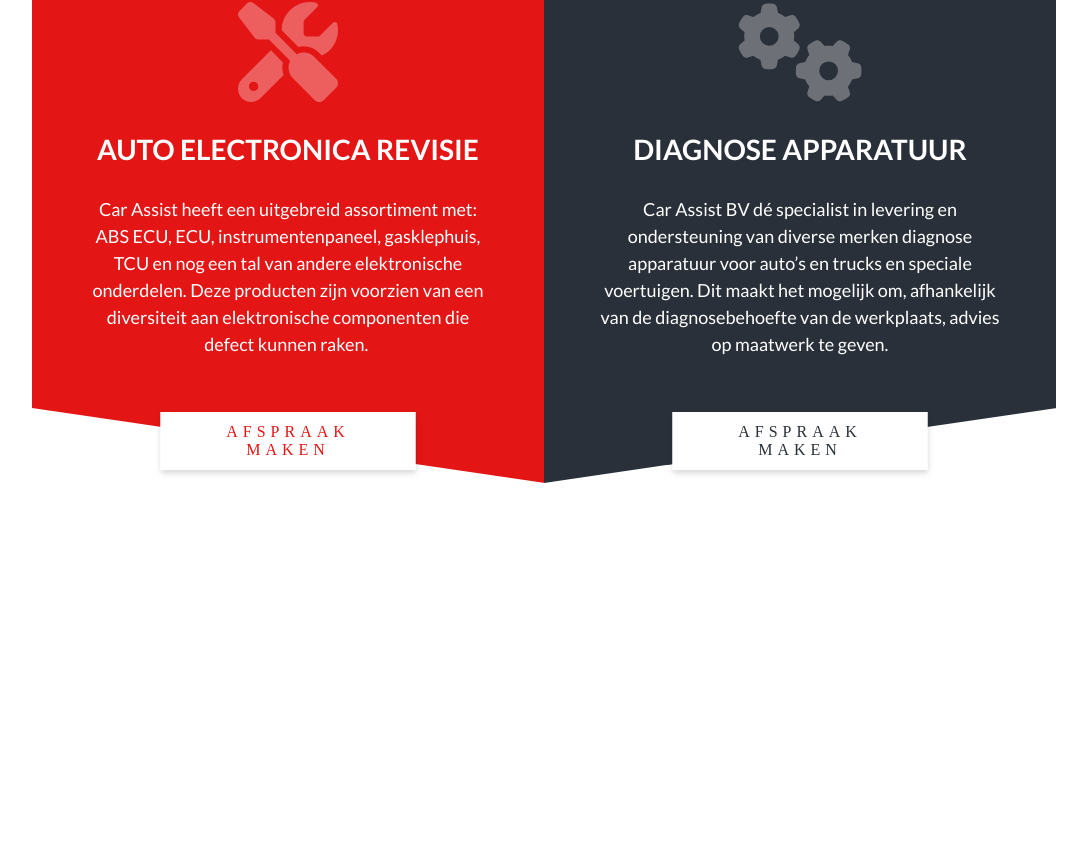
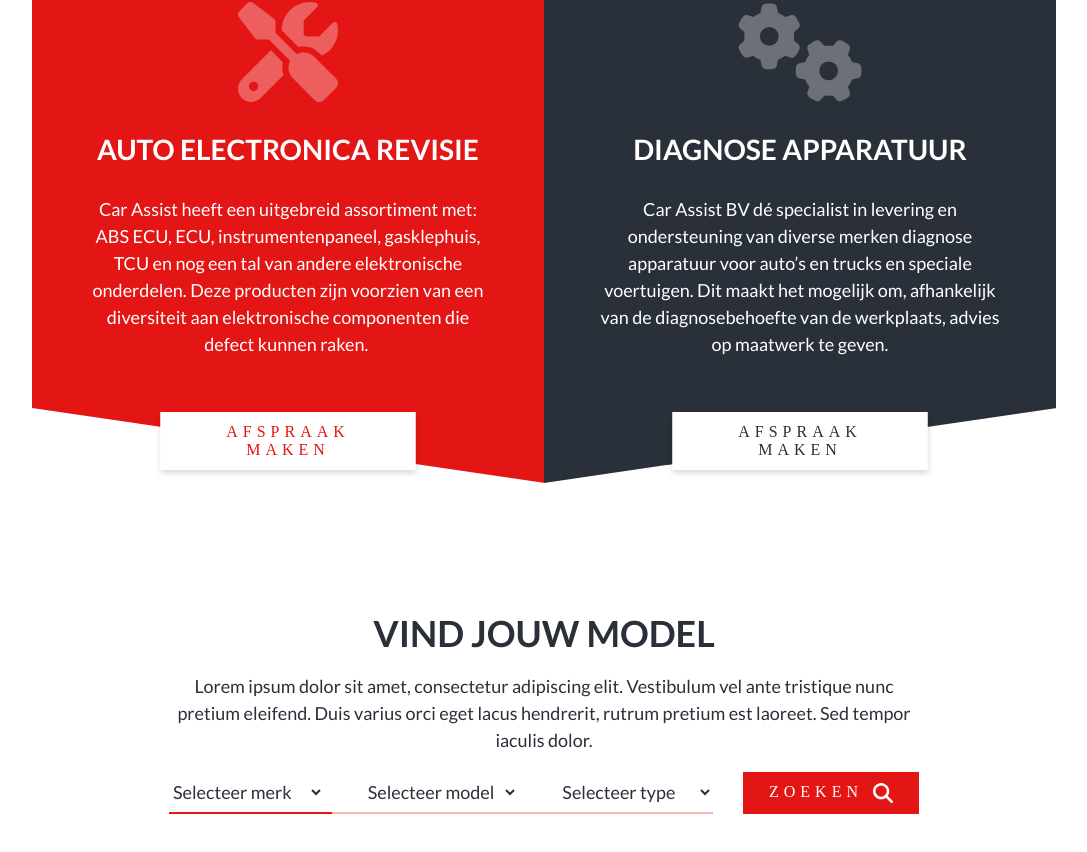
Before and after one commit to thomcrielaard/website-ecurepair, a Next.js app in the folder website-abspompspecialist/: page / in a window 1280 px wide. Shown: the part 848-1700 px from the top of the page, without its empty margins (96-1183 px from the left). Before the commit the page ends 1416 px from the top, so only its background shows below. Built offline with nearby package versions, Linux system fonts and the light colour scheme; a web font is replaced by a local one.

Commit message:
WIP: Adding homepage

```diff
--- a/website-abspompspecialist/components/modules/BigBanner.js
+++ b/website-abspompspecialist/components/modules/BigBanner.js
@@ -48,14 +48,13 @@
         >
           <Logo width={size.width < Breakpoints.xs ? "200px" : "300px"} />
 
-          <div style={{ maxWidth: 750 }}>
           <Text
             text="Lorem ipsum dolor sit amet, consectetur adipiscing elit. Vestibulum vel ante tristique nunc pretium eleifend. Duis varius orci eget lacus hendrerit, rutrum pretium est laoreet. Sed tempor iaculis dolor."
             color={Colors.WHITE}
             align="center"
             style={{ textShadow: "0px 0px 4px #000000" }}
+            slim
           />
-          </div>
 
           <Button
             text={
@@ -66,6 +65,7 @@
             borderColor={Colors.RED}
             backgroundColor={Colors.RED}
             color={Colors.WHITE}
+            href="#search"
           />
         </Container>
       </div>
--- a/website-abspompspecialist/components/modules/Button.js
+++ b/website-abspompspecialist/components/modules/Button.js
@@ -46,6 +46,7 @@
       }}
       onMouseEnter={() => setHover(true)}
       onMouseLeave={() => setHover(false)}
+      scroll={false}
     >
       {props.text}
     </Link>
--- a/website-abspompspecialist/components/modules/Cards.js
+++ b/website-abspompspecialist/components/modules/Cards.js
@@ -28,6 +28,14 @@
         }}
         padding={size.width < Breakpoints.md ? 0 : null}
         paddingVert={0}
+        style={{
+          marginBottom:
+            size.width < Breakpoints.xs
+              ? "calc(4rem + 60px)"
+              : size.width < Breakpoints.md
+              ? "calc(4rem + 35px)"
+              : "calc(4rem + 75px)",
+        }}
       >
         <div
           style={{
@@ -161,15 +169,6 @@
           />
         </div>
       </Container>
-
-      <br />
-      <br />
-      <br />
-      <br />
-      <br />
-      <br />
-      <br />
-      <br />
     </>
   );
 }
--- /dev/null
+++ b/website-abspompspecialist/components/modules/Searchbar.js
@@ -0,0 +1,172 @@
+import * as React from "react";
+
+import UseDimensions from "@/services/UseDimensions";
+import Breakpoints from "@/styles/Breakpoints";
+import Colors from "@/styles/Colors";
+
+import Title from "@/components/modules/text/Title";
+import Text from "@/components/modules/text/Text";
+import Button from "@/components/modules/Button";
+import MagnifyingGlass from "@/assets/svg/MagnifyingGlass";
+
+export default function Searchbar(props) {
+  const size = UseDimensions();
+
+  return (
+    <div style={{ display: "flex", justifyContent: "center" }} id="search">
+      <div
+        style={{
+          display: "flex",
+          justifyContent: "space-between",
+          flexDirection: size.width < Breakpoints.sm ? "column" : "row",
+          width: "100%",
+          maxWidth: 750,
+          gap: 30,
+        }}
+      >
+        <div
+          style={{
+            width: "100%",
+            display: "flex",
+            flexDirection: "column",
+            justifyContent: "space-between",
+          }}
+        >
+          <div
+            style={{
+              display: "flex",
+              gap:
+                size.width < Breakpoints.sm
+                  ? 5
+                  : size.width < Breakpoints.md
+                  ? 10
+                  : 40,
+              height: "100%",
+              flexDirection: size.width < Breakpoints.sm ? "column" : "row",
+            }}
+          >
+            <select
+              className="select-search"
+              style={{
+                width: "100%",
+                height: "100%",
+                background: "transparent",
+                border: 0,
+                color: Colors.GRAY,
+                fontFamily: "lato",
+                fontSize: 18,
+                fontWeight: 600,
+              }}
+            >
+              <option value="" disabled selected style={{ fontWeight: 500 }}>
+                Selecteer merk
+              </option>
+              <option value="opel" style={{ fontWeight: 500 }}>
+                Opel
+              </option>
+            </select>
+            {size.width < Breakpoints.sm && (
+              <div
+                style={{
+                  height: 1,
+                  width: "100%",
+                  backgroundColor: `${Colors.GRAY}50`,
+                  marginBottom: 10,
+                }}
+              />
+            )}
+            <select
+              className="select-search"
+              style={{
+                width: "100%",
+                height: "100%",
+                background: "transparent",
+                border: 0,
+                color: Colors.GRAY,
+                fontFamily: "lato",
+                fontSize: 18,
+                fontWeight: 600,
+              }}
+            >
+              <option value="" disabled selected style={{ fontWeight: 500 }}>
+                Selecteer model
+              </option>
+              <option value="astra" style={{ fontWeight: 500 }}>
+                Astra
+              </option>
+            </select>
+            {size.width < Breakpoints.sm && (
+              <div
+                style={{
+                  height: 1,
+                  width: "100%",
+                  backgroundColor: `${Colors.GRAY}50`,
+                  marginBottom: 10,
+                }}
+              />
+            )}
+            <select
+              className="select-search"
+              style={{
+                width: "100%",
+                height: "100%",
+                background: "transparent",
+                border: 0,
+                color: Colors.GRAY,
+                fontFamily: "lato",
+                fontSize: 18,
+                fontWeight: 600,
+              }}
+            >
+              <option value="" disabled selected style={{ fontWeight: 500 }}>
+                Selecteer type
+              </option>
+              <option value="opel" style={{ fontWeight: 500 }}>
+                H 2000 - 2006
+              </option>
+            </select>
+            {size.width < Breakpoints.sm && (
+              <div
+                style={{
+                  height: 1,
+                  width: "100%",
+                  backgroundColor: `${Colors.GRAY}50`,
+                }}
+              />
+            )}
+          </div>
+          {size.width >= Breakpoints.sm && (
+            <div style={{ display: "flex", width: "100%" }}>
+              <div
+                style={{
+                  backgroundColor: Colors.RED,
+                  width: "30%",
+                  height: 2,
+                }}
+              />
+              <div
+                style={{
+                  backgroundColor: `${Colors.RED}50`,
+                  width: "70%",
+                  height: 2,
+                }}
+              />
+            </div>
+          )}
+        </div>
+        <div style={{ display: "flex" }}>
+          <Button
+            text={
+              <div style={{ display: "flex", gap: 10 }}>
+                ZOEKEN <MagnifyingGlass width={20} fill={Colors.WHITE} />
+              </div>
+            }
+            borderColor={Colors.RED}
+            backgroundColor={Colors.RED}
+            color={Colors.WHITE}
+          />
+        </div>
+      </div>
+    </div>
+  );
+}
--- a/website-abspompspecialist/components/modules/text/Text.js
+++ b/website-abspompspecialist/components/modules/text/Text.js
@@ -22,7 +22,7 @@
             : "center",
       }}
     >
-      <div style={{ maxWidth: 1000 }}>
+      <div style={{ maxWidth: props.slim ? 750 : 1000 }}>
         <p
           style={{
             fontSize: props.fontSize ?? 18,
--- a/website-abspompspecialist/components/modules/text/Title.js
+++ b/website-abspompspecialist/components/modules/text/Title.js
@@ -15,12 +15,14 @@
         : width < Breakpoints.xl
         ? "1.75em"
         : "2em";
-    // case "lg":
-    //   return width < Breakpoints.sm
-    //     ? "2.25em"
-    //     : width < Breakpoints.lg
-    //     ? "2.75em"
-    //     : "3.5em";
+    case "lg":
+      return width < Breakpoints.sm
+        ? "2em"
+        : width < Breakpoints.lg
+        ? "2.1em"
+        : width < Breakpoints.xl
+        ? "2.25em"
+        : "2.5em";
     // case "xl":
     //   return width < Breakpoints.xs
     //     ? "2.5em"
--- a/website-abspompspecialist/pages/index.js
+++ b/website-abspompspecialist/pages/index.js
@@ -3,10 +3,17 @@
 
 import UseDimensions from "@/services/UseDimensions";
 
+import Container from "@/components/containers/Container";
+
 import Navbar from "@/components/layout/Navbar";
 // import Footer from "@/components/layout/Footer";
 
+import Searchbar from "@/components/modules/Searchbar";
 import BigBanner from "@/components/modules/BigBanner";
+
+import Title from "@/components/modules/text/Title";
+import Text from "@/components/modules/text/Text";
+
 import Logo from "@/assets/svg/Logo";
 
 export default function Home() {
@@ -23,6 +30,16 @@
 
       <BigBanner />
 
+      <Container>
+        <Title text="VIND JOUW MODEL" size="lg" align="center" />
+        <Text
+          text="Lorem ipsum dolor sit amet, consectetur adipiscing elit. Vestibulum vel ante tristique nunc pretium eleifend. Duis varius orci eget lacus hendrerit, rutrum pretium est laoreet. Sed tempor iaculis dolor."
+          align="center"
+          slim
+        />
+        <Searchbar />
+      </Container>
+
       {/* <Footer /> */}
     </>
   );
--- a/website-abspompspecialist/styles/globals.css
+++ b/website-abspompspecialist/styles/globals.css
@@ -128,6 +128,7 @@
     Ubuntu, Cantarell, Fira Sans, Droid Sans, Helvetica Neue, sans-serif;
   min-width: 300px;
   overflow-x: hidden;
+  scroll-behavior: smooth;
 }
 
 a {
@@ -159,7 +160,8 @@
   color: #cccccc80;
 }
 
-.navbar-search:focus {
+.navbar-search:focus,
+.select-search:focus {
   outline: none;
 }
 
```
Lines whose indentation alone changed are shown as unchanged.
